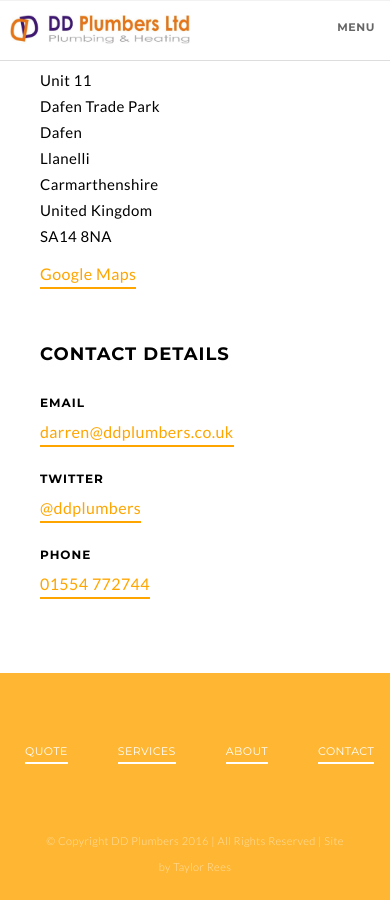
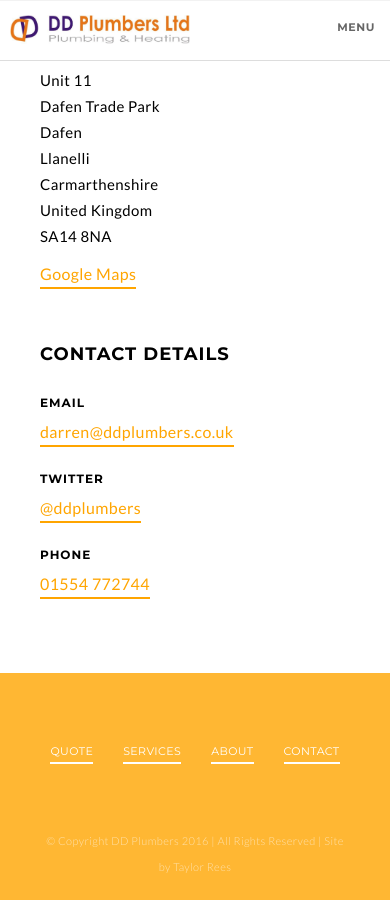
Before and after one commit to ddplumbers/ddplumbers.github.io, a Jekyll site: the page built from index.html, in a window 390 px wide and 900 px high, scrolled down 5186 px. Built offline with Jekyll 4.4.1, drawn with Linux system fonts in a browser that asks for light colours; comment, search, counter and statistics services are not loaded.

Commit message:
Padding adjustments in footer.

```diff
--- a/css/master.css
+++ b/css/master.css
@@ -826,6 +826,12 @@
   .site-footer a {
     font-size: 11px;
   }
+
+  .site-footer .bullet-container div,
+  .site-footer .bullet-container span {
+    padding-left: 15px;
+    padding-right: 15px;
+  }
 }
 
 @media screen and (max-width:800px) {
```
Also changed, not shown: 1 other file.
